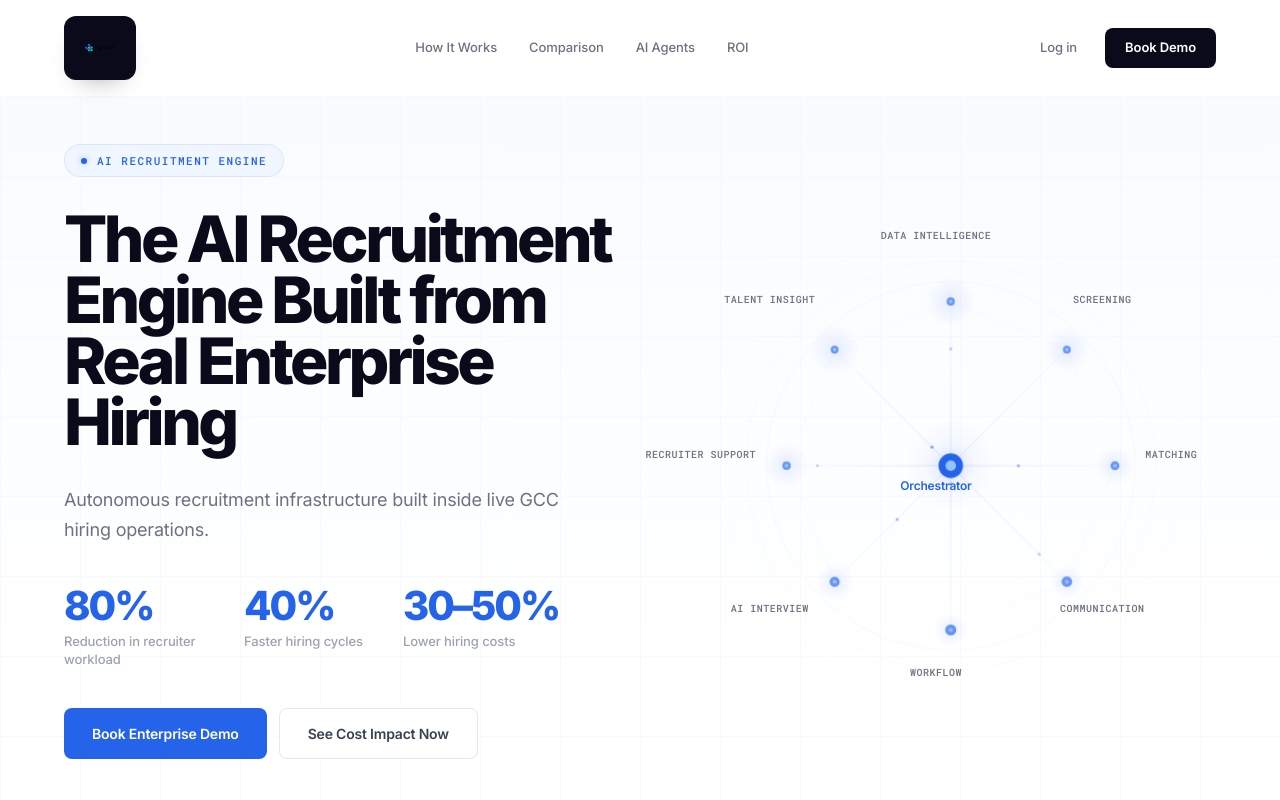
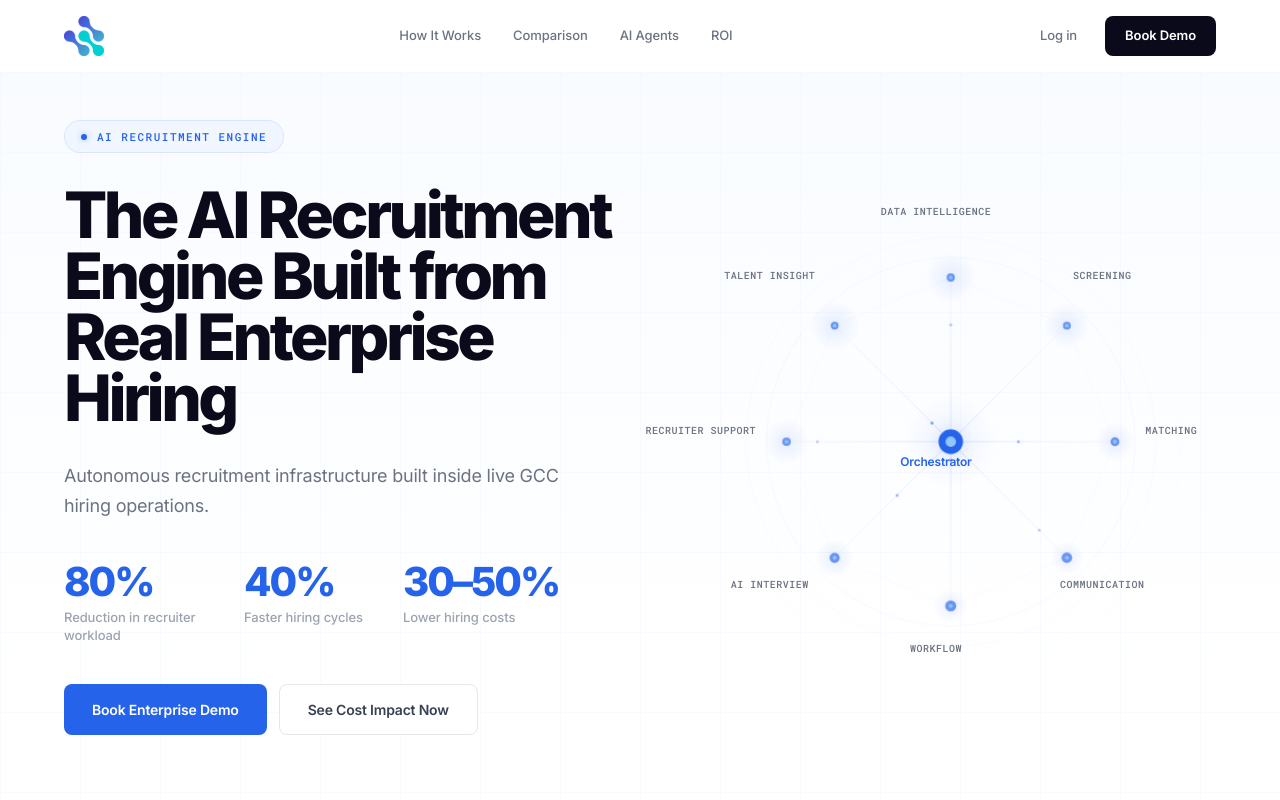
Before and after one commit to tasc-outsourcing/hyrra, a React (Vite) app: page / in a window 1280 px wide. Shown: the top 800 px of the page. Built offline with nearby package versions, Linux system fonts and the light colour scheme.

Commit message:
Use cropped logo without background

```diff
--- a/src/app/components/CTAFooter.tsx
+++ b/src/app/components/CTAFooter.tsx
@@ -1,4 +1,4 @@
-import hyrraLogo from "../../assets/Hyrra-logo-final-OG.png";
+import hyrraLogo from "../../assets/hyrra-logo-cropped.png";
 import AnimateIn from "./AnimateIn";
 
 export default function CTAFooter() {
--- a/src/app/components/Navigation.tsx
+++ b/src/app/components/Navigation.tsx
@@ -1,5 +1,5 @@
 import { useState, useEffect } from "react";
-import hyrraLogo from "../../assets/Hyrra-logo-final-OG.png";
+import hyrraLogo from "../../assets/hyrra-logo-cropped.png";
 
 export default function Navigation() {
   const [mobileMenuOpen, setMobileMenuOpen] = useState(false);
@@ -28,13 +28,11 @@ export default function Navigation() {
     >
       <div className="w-full max-w-[1440px] flex items-center justify-between px-6 md:px-16 py-4">
         <a href="#" className="flex items-center gap-2">
-          <span className="bg-[#0a0a1a] rounded-xl px-4 py-3 shadow-[0_12px_28px_-18px_rgba(0,0,0,0.55)]">
-            <img
-              src={hyrraLogo}
-              alt="Hyrra.ai logo"
-              className="h-[34px] md:h-[40px] w-auto object-contain"
-            />
-          </span>
+          <img
+            src={hyrraLogo}
+            alt="Hyrra.ai logo"
+            className="h-[34px] md:h-[40px] w-auto object-contain"
+          />
         </a>
 
         <div className="hidden lg:flex items-center gap-8">
```
Also changed, not shown: src/assets/hyrra-logo-cropped.png (added).
